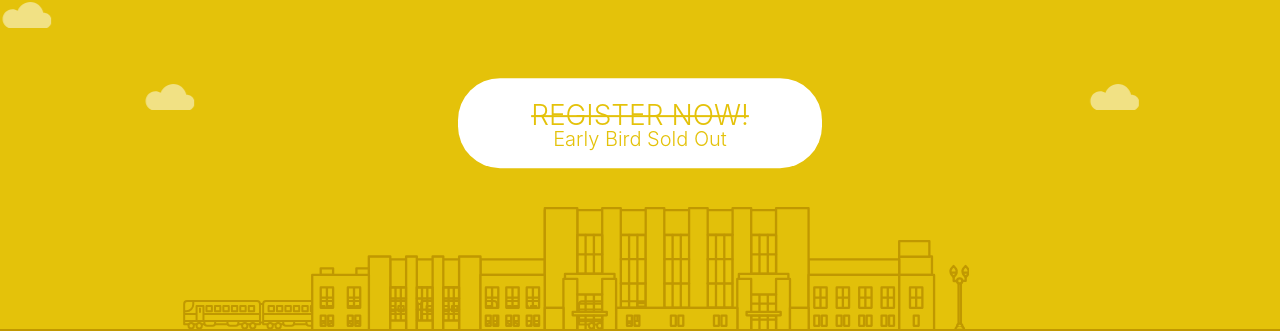
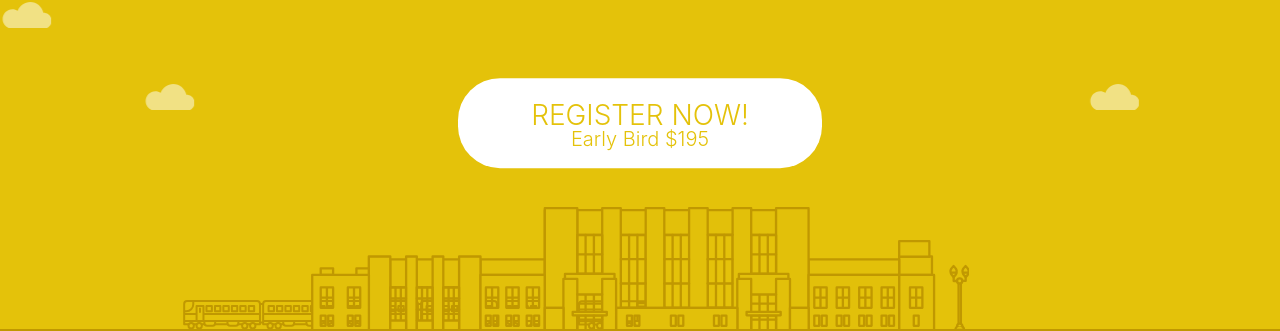
Before and after one commit to NebraskaJS/nejsconf.com, a Jekyll site: the page built from index.html, in a window 1280 px wide and 900 px high, scrolled down 355 px. Shown: the part 133-464 px from the top of the window. Built offline with Jekyll 4.4.1, drawn with Linux system fonts in a browser that asks for light colours; Markdown is read by kramdown in place of the engine named in the settings.

Commit message:
$195 Early Bird round Two

```diff
--- a/index.html
+++ b/index.html
@@ -23,7 +23,7 @@ layout: default
 		<a href="/" class="logo z-2">
 			<h1 class="centered-stuff"><abbr title="Nebraska JavaScript">NEJS</abbr> <abbr title="Conference">CONF</abbr> <span>2016</span></h1>
 		</a>
-		<a href="/register" class="btn-primary z-2"><div><strike>Register Now!</strike></div><span id="tickets-left">Early Bird Sold Out</span></a>
+		<a href="/register" class="btn-primary z-2"><div>Register Now!</div><span id="tickets-left">Early Bird $195</span></a>
 	</div>
 	<a href="https://twitter.com/nejsconf" class="icon-twitter z-2" title="@nejsconf on Twitter"><svg class="icon-twitter"><use xlink:href="#icon-twitter"></use></a>
 </header>
```
